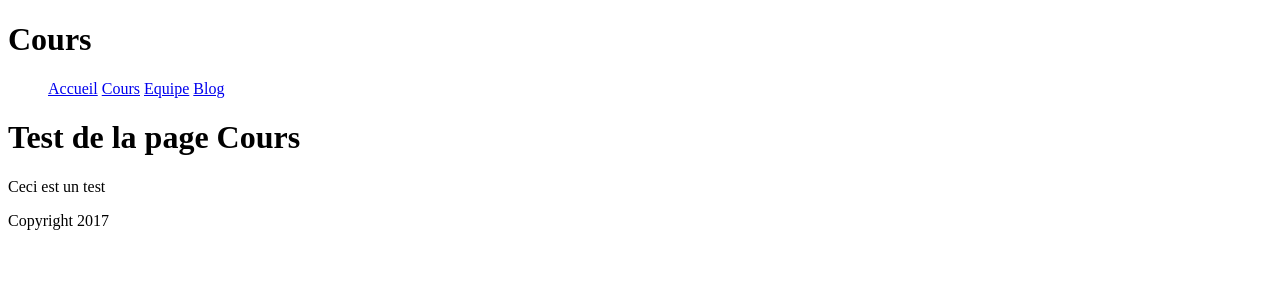
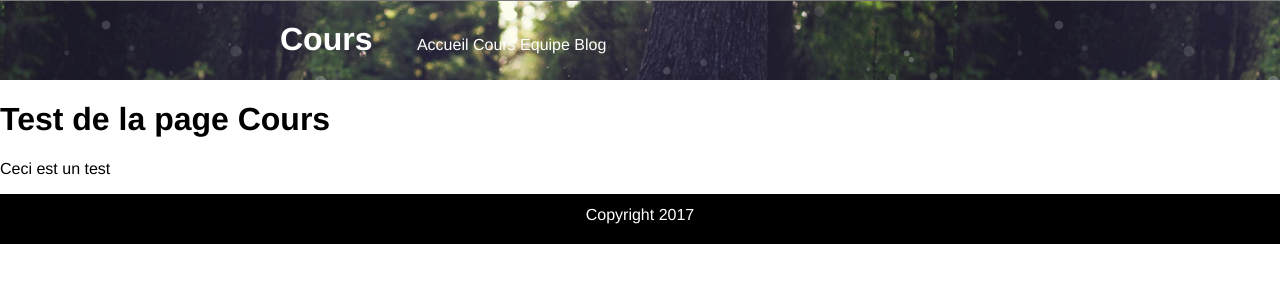
Before and after one commit to NahimBh/Flatfile, a Jekyll site: the page built from about.md, in a window 1280 px wide. Shown: the top 300 px of the page. Built offline with Jekyll 4.4.1, drawn with Linux system fonts in a browser that asks for light colours.

Commit message:
Update head.html

```diff
--- a/_includes/head.html
+++ b/_includes/head.html
@@ -1,5 +1,5 @@
 <head>
     <meta charset="utf-8" />
     <title>{{page.title}} | {{site.title}}</title>
-    <link rel="stylesheet" href="Flatfile/assets/css/style.css" />
+    <link rel="stylesheet" href="{{site.url}}/Flatfile/assets/css/style.css" />
 </head>
```
